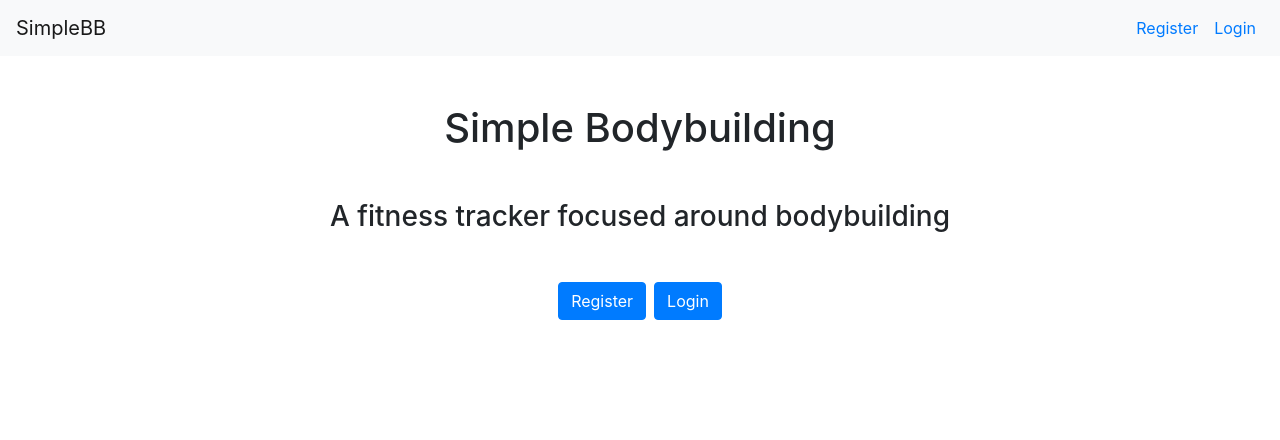
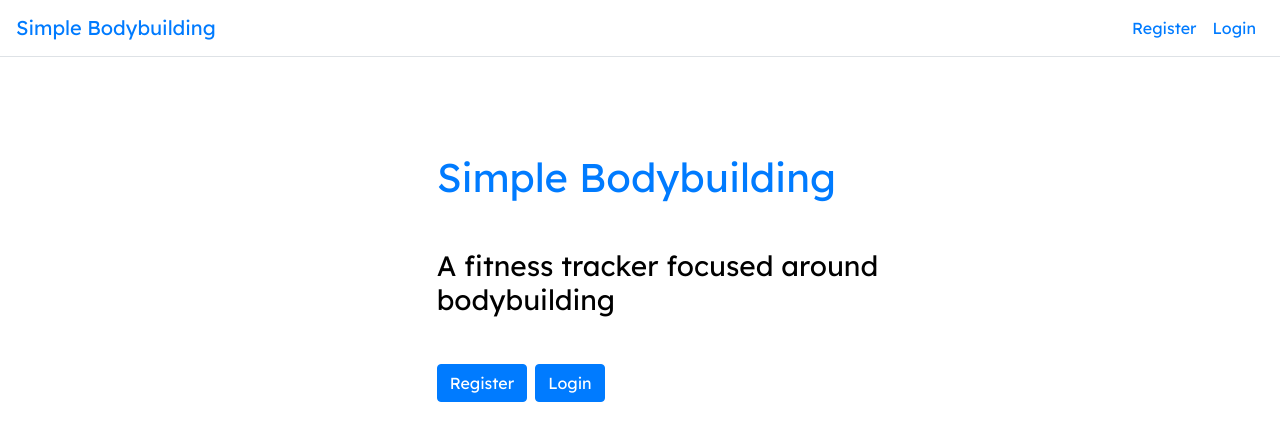
Before and after one commit to reidhansell/SimpleBB, a React (Create React App) app in the folder client/: page / in a window 1280 px wide. Shown: the top 440 px of the page. Built offline with nearby package versions, Linux system fonts and the light colour scheme; no server answers.

Commit message:
Aesthetics update. No custom colors.

```diff
--- a/client/public/index.html
+++ b/client/public/index.html
@@ -11,6 +11,7 @@
       integrity="sha384-50oBUHEmvpQ+1lW4y57PTFmhCaXp0ML5d60M1M7uH2+nqUivzIebhndOJK28anvf"
       crossorigin="anonymous"
     />
+    <link href="https://fonts.googleapis.com/css?family=Lexend+Deca&display=swap" rel="stylesheet">
     <link rel="manifest" href="%PUBLIC_URL%/manifest.json" />
     <title>Simple Bodybuilding</title>
   </head>
--- a/client/src/App.css
+++ b/client/src/App.css
@@ -1,3 +1,7 @@
+#root {
+  font-family: "Lexend Deca", sans-serif;
+  color: black;
+}
 .no-style-list {
   list-style-type: none;
   margin: 0;
@@ -17,19 +21,35 @@
   margin-right: auto;
 }
 
-.clickable:hover{
+.clickable:hover {
   cursor: pointer;
-  background: whitesmoke
+  background: whitesmoke;
 }
 
-.disabled{
+#root .disabled {
   cursor: default;
   color: gray;
   text-decoration-line: line-through;
 }
 
-.disabled:hover{
+#root .disabled:hover {
   cursor: default;
   color: gray;
   text-decoration-line: line-through;
 }
+
+#root a{
+  -o-transition:.5s;
+  -ms-transition:.5s;
+  -moz-transition:.5s;
+  -webkit-transition:.5s;
+  transition:.5s;
+  text-decoration: none;
+}
+
+#root a:hover{
+  color:black;
+}
+#root a.navbar-brand:hover{
+  color:black !important;/*WARNING! IMPORTANT. FIX IN THE NEAR FUTURE IF POSSIBLE*/
+}
--- a/client/src/components/auth/Login.js
+++ b/client/src/components/auth/Login.js
@@ -3,6 +3,8 @@ import { Link, Redirect } from 'react-router-dom';
 import { connect } from 'react-redux';
 import PropTypes from 'prop-types';
 import { login } from '../../actions/auth';
+
+import { Col, Row } from 'reactstrap';
 
 const Login = ({ login, isAuthenticated }) => {
   const [formData, setFormData] = useState({
@@ -25,7 +27,8 @@ const Login = ({ login, isAuthenticated }) => {
   }
 
   return (
-    <Fragment>
+    <Row>
+      <Col sm="12" md={{ size: 6, offset: 4 }}>
       <h1 className='large text-primary'>Sign In</h1>
       <p className='lead'>
         <i className='fas fa-user' /> Sign Into Your Account
@@ -56,7 +59,8 @@ const Login = ({ login, isAuthenticated }) => {
       <p className='my-1'>
         Don't have an account? <Link to='/register'>Sign Up</Link>
       </p>
-    </Fragment>
+      </Col>
+    </Row>
   );
 };
 
--- a/client/src/components/auth/Register.js
+++ b/client/src/components/auth/Register.js
@@ -4,6 +4,8 @@ import { Link, Redirect } from 'react-router-dom';
 import { setAlert } from '../../actions/alert';
 import { register } from '../../actions/auth';
 import PropTypes from 'prop-types';
+
+import { Col, Row } from 'reactstrap';
 
 const Register = ({ setAlert, register, isAuthenticated }) => {
   const [formData, setFormData] = useState({
@@ -32,7 +34,8 @@ const Register = ({ setAlert, register, isAuthenticated }) => {
   }
 
   return (
-    <Fragment>
+    <Row>
+      <Col sm="12" md={{ size: 6, offset: 4 }}>
       <h1 className='large text-primary'>Sign Up</h1>
       <p className='lead'>
         <i className='fas fa-user' /> Create Your Account
@@ -79,7 +82,8 @@ const Register = ({ setAlert, register, isAuthenticated }) => {
       <p className='my-1'>
         Already have an account? <Link to='/login'>Sign In</Link>
       </p>
-    </Fragment>
+      </Col>
+    </Row>
   );
 };
 
--- a/client/src/components/layout/BootStrapNav.js
+++ b/client/src/components/layout/BootStrapNav.js
@@ -21,13 +21,13 @@ const BootStrapNav = ({ auth: { isAuthenticated, loading }, logout }) => {
         <Link to="/tracker" className="mx-3">Exercise Tracker</Link>
       </NavItem>
       <NavItem>
-        <Link to="/tracker" className="mx-3">About</Link>
+        <Link to="/about" className="mx-3">About</Link>
       </NavItem>
       <NavItem>
-        <Link to="/tracker" className="mx-3">Help</Link>
+        <Link to="/help" className="mx-3">Help</Link>
       </NavItem>
       <NavItem>
-        <Link to="/tracker" className="mx-3 disabled">Diet Tracker</Link>
+        <Link to="/diettracker" className="mx-3 disabled">Diet Tracker</Link>
       </NavItem>
       <NavItem>
         <a onClick={logout} href="#!" className="mx-3">
@@ -50,8 +50,8 @@ const BootStrapNav = ({ auth: { isAuthenticated, loading }, logout }) => {
   );
 
   return (
-    <Navbar color="light" light expand="md">
-      <NavbarBrand href="/">SimpleBB</NavbarBrand>
+    <Navbar className="mb-5 border-bottom" light expand="md">
+      <NavbarBrand id="navbar-brand" href="/" className="text-primary">Simple Bodybuilding</NavbarBrand>
       <NavbarToggler onClick={() => setToggle(!toggle)} />
       <Collapse isOpen={toggle} navbar>
         {!loading && (
--- a/client/src/components/layout/Landing.js
+++ b/client/src/components/layout/Landing.js
@@ -1,20 +1,32 @@
-import React from 'react';
-import { Link, Redirect } from 'react-router-dom';
-import { connect } from 'react-redux';
-import PropTypes from 'prop-types';
+import React from "react";
+import { Link, Redirect } from "react-router-dom";
+import { connect } from "react-redux";
+import PropTypes from "prop-types";
+
+import { Col, Row } from "reactstrap";
 
 const Landing = ({ isAuthenticated }) => {
   if (isAuthenticated) {
-    return <Redirect to='/tracker' />;
+    return <Redirect to="/tracker" />;
   }
 
   return (
-    <div className="container text-center">
-      <h1 className="my-5">Simple Bodybuilding</h1>
-      <h3 className="my-5">A fitness tracker focused around bodybuilding</h3>
-      <Link to='/register' className="mr-1"><button type="button" className="btn btn-primary">Register</button></Link>
-      <Link to='/login' className="ml-1"><button type="button" className="btn btn-primary">Login</button></Link>
-    </div>
+    <Row>
+      <Col sm="12" md={{ size: 6, offset: 4 }}>
+        <h1 className="my-5 text-primary">Simple Bodybuilding</h1>
+        <h3 className="my-5">A fitness tracker focused around bodybuilding</h3>
+        <Link to="/register" className="mr-1">
+          <button type="button" className="btn btn-primary">
+            Register
+          </button>
+        </Link>
+        <Link to="/login" className="ml-1">
+          <button type="button" className="btn btn-primary">
+            Login
+          </button>
+        </Link>
+      </Col>
+    </Row>
   );
 };
 
--- a/client/src/components/tracker/AddWModal.js
+++ b/client/src/components/tracker/AddWModal.js
@@ -15,8 +15,6 @@ const AddWModal = () => {
       <Button className="mt-1" color="secondary" onClick={toggle}>
         <strike>Add Workout</strike>
       </Button>{" "}
-      <br />
-      (Coming soon)
       <Modal isOpen={modal} toggle={toggle}>
         <ModalHeader toggle={toggle}>Coming soon</ModalHeader>
         <ModalBody />
--- a/client/src/components/tracker/Exercise.js
+++ b/client/src/components/tracker/Exercise.js
@@ -69,11 +69,11 @@ const Exercise = ({ exercise, addSet, deleteTrackedExercise, deleteTrackedExerci
           </Button>
         </span>
       </div>
-      <ul className="no-style-list border-top border-left border-right w-50 mx-auto">
+      <ul className="no-style-list border-top w-50 mx-auto">
         <p className="text-muted">Weight/disance x reps/sets</p>
         {exercise.sets.map(x => {
           return (
-            <li key={x._id} className="my-1 py-1 border-top border-bottom">
+            <li key={x._id} className="my-1 py-1 border-top">
               {x.weightdistance} x {x.repstime}{" "}
               <Button
                 className="ml-5 btn-sm"
--- a/client/src/components/tracker/Tracker.js
+++ b/client/src/components/tracker/Tracker.js
@@ -48,13 +48,13 @@ const Tracker = ({ saveWeight, auth: { loading, user, isAuthenticated } }) => {
     <Spinner />
   ) : (
     <div className="container text-center">
-      <DatePicker
+      <h5><DatePicker
         className="my-3"
         onChange={setDate}
         value={date}
         clearIcon={null}
-      />
-      <h3 className="my-3">Weight: {currentWeight}</h3>
+      /></h5>
+      <h3 className="my-3">Weight: {currentWeight === null ? "Not logged" : currentWeight}</h3>
       <Col className="my-3">
         <input
           className="w-25 mx-3"
@@ -79,7 +79,7 @@ const Tracker = ({ saveWeight, auth: { loading, user, isAuthenticated } }) => {
           return newDate.getDate() === date.getDate() &&
             newDate.getMonth() === date.getMonth() &&
             newDate.getFullYear() === date.getFullYear() ? (
-            <li className="my-1 border-top border-bottom py-1" key={x._id}>
+            <li className="my-1 border-top py-1" key={x._id}>
               <Exercise exercise={x} />
             </li>
           ) : null;
```
